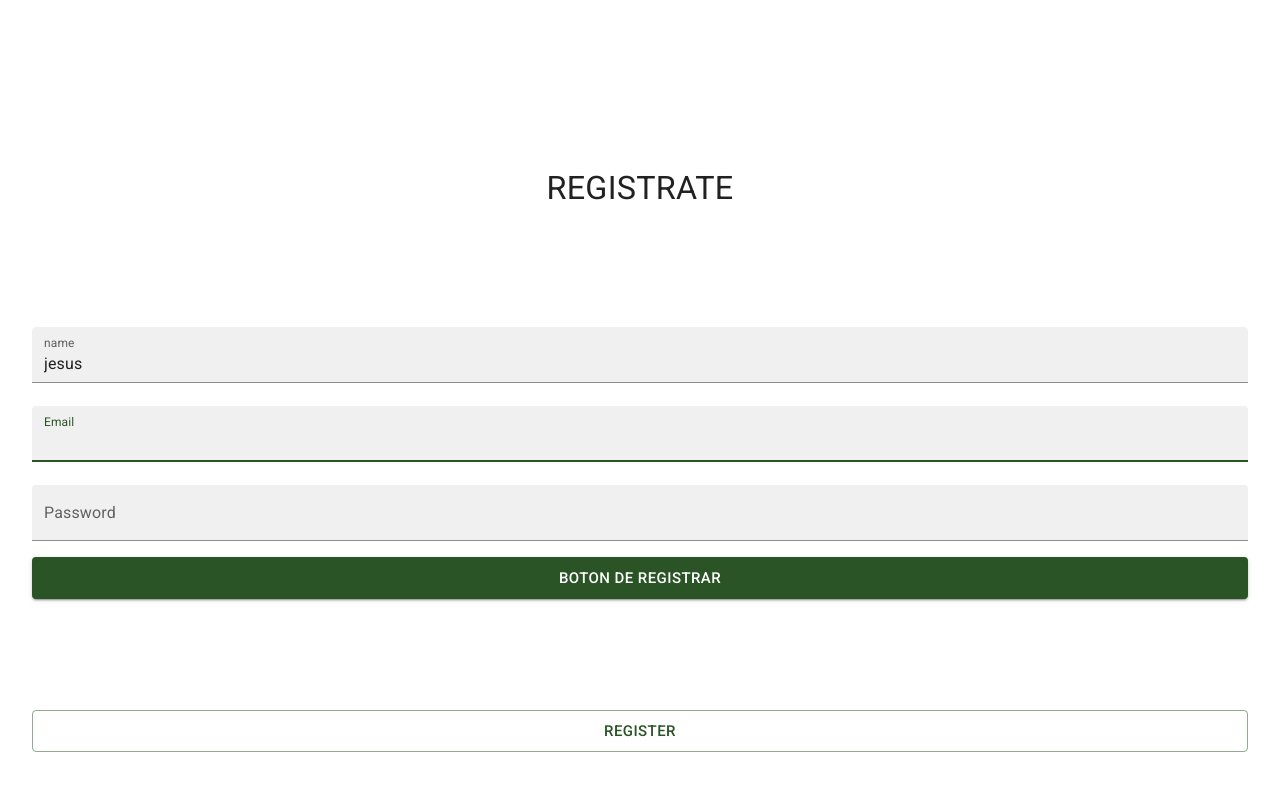
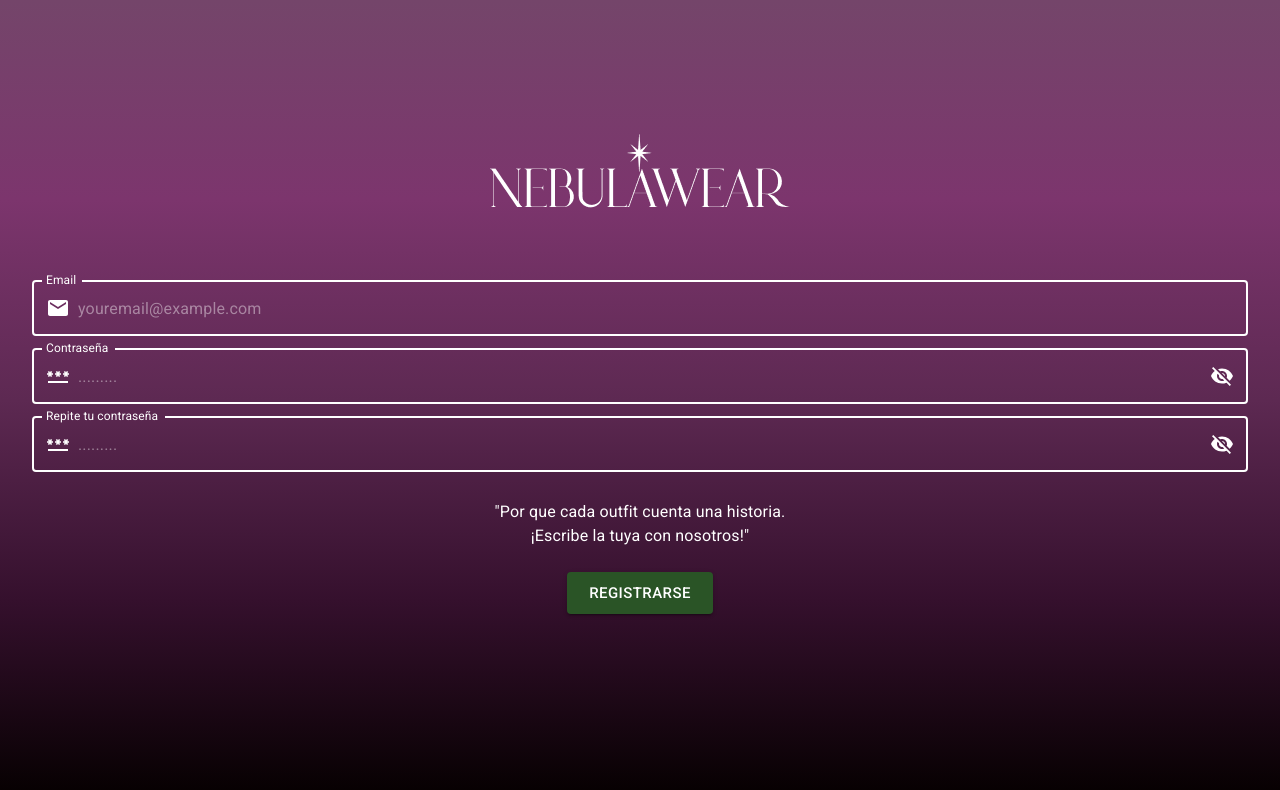
Before and after one commit to Jesusantiago/NebulaWear, a React (Vite) app in the folder client/: page /register in a window 1280 px wide. Shown: the top 790 px of the page. Built offline with nearby package versions, Linux system fonts and the light colour scheme.

Commit message:
ADD new style of register

```diff
--- a/client/src/components/User/LoginForm.jsx
+++ b/client/src/components/User/LoginForm.jsx
@@ -1,7 +1,7 @@
 // @libreria { react-hook-form } encargada de manejar los datos del formulario.
 // @documentacion https://react-hook-form.com/get-started
 import { useForm } from "react-hook-form";
-import { Box, TextField, Button, Alert, InputAdornment } from "@mui/material";
+import { Box, TextField, Button, Alert, InputAdornment, Typography } from "@mui/material";
 import { useState } from "react";
 import { useAuth } from "../../context/isAuthContext";
 import GoogleIcon from '@mui/icons-material/Google';
@@ -71,7 +71,7 @@ const LoginForm = () => {
                 component="form"
                 display="flex"
                 flexDirection="column"
-                justifyContent="space-between"
+                justifyContent="space-around"
                 alignItems="center"
                 sx={{
                     width: 1,
@@ -81,6 +81,7 @@ const LoginForm = () => {
             >
                 <TextField
                     label="Email"
+                    type="email"
                     placeholder="youremail@example.com"
                     variant="outlined"
                     color='primary'
@@ -96,6 +97,11 @@ const LoginForm = () => {
                             </InputAdornment>
                         ),
                         style: {color: 'primary.main'}
+                    }}
+                    sx={{
+                        input: {
+                            color: 'primary.main'
+                        }
                     }}
                     {...register('email', {
                         required: "Este campo es requerido",
@@ -143,9 +149,9 @@ const LoginForm = () => {
                     variant="text"
                     color='primary'
                     size="md"
-                    fullWidth
                     sx={{
-                        textDecoration: 'underline'
+                        textDecoration: 'underline',
+                        mb:5
                     }}
                 >
                     Olvidaste la contraseña?
@@ -156,7 +162,8 @@ const LoginForm = () => {
                 <Button
                     variant="contained"
                     type="submit"
-                    color='black'
+                    // color='blackTransparent'
+                    color="black"
                     margin="dense"
                     size="large"
                     sx={{color: 'primary.main', width: 1/2}}
@@ -180,16 +187,20 @@ const LoginForm = () => {
                 Continue with Google
             </Button>
 
+            <Typography color='primary'>
+                ¿Aún no tienes cuenta?
                 <Button
                     href='/register'
-                color='primary'
+                    color='background'
                     variant="text"
                     size="large"
-                fullWidth
                     mt={6}
+                    sx={{textDecoration:'underline'}}
                 >
-                Aun no tienes cuenta? Registrate
+                    Registrate
                 </Button>
+            </Typography>
+
         </Box>
     );
 }
--- a/client/src/components/User/RegisterUser.jsx
+++ b/client/src/components/User/RegisterUser.jsx
@@ -2,7 +2,11 @@ import { useForm } from "react-hook-form";
 import { Navigate } from "react-router-dom";
 import { useState } from "react";
 import { useAuth } from "../../context/isAuthContext";
-import { Box, Button, TextField, Typography } from "@mui/material";
+import { Alert, Box, Button, InputAdornment, TextField, Typography } from "@mui/material";
+import EmailIcon from '@mui/icons-material/Email'
+import PasswordIcon from '@mui/icons-material/Password'
+import Visibility from '@mui/icons-material/Visibility'
+import VisibilityOff from '@mui/icons-material/VisibilityOff'
 
 const RegisterUser = () => {
     const [error, setError] = useState(null)
@@ -52,6 +56,7 @@ const RegisterUser = () => {
             return false
         }
     }
+
     return (
         <Box
             component="section"
@@ -63,10 +68,11 @@ const RegisterUser = () => {
                 minHeight: "100svh",
                 width: 1,
                 py: 6,
-                px: 4
+                px: 4,
+                background: 'linear-gradient(#74456A, #7C356D, #5D2952, #35102D, #050000)',
             }}
         >
-            {/* title */}
+            {/* img */}
             <Box
                 component="article"
                 display="flex"
@@ -78,9 +84,10 @@ const RegisterUser = () => {
                     height: "20svh"
                 }}
             >
-                <Typography variant="h4" component="h3">
-                    REGISTRATE
-                </Typography>
+               <img
+                    src="src/assets/logos/nebula_logo.png"
+                    alt="Logo de Nebula Wear, tu lugar para puedes comprar ropa de lujo"
+                />
             </Box>
 
             {/* form */}
@@ -89,68 +96,125 @@ const RegisterUser = () => {
                 display="flex"
                 flexDirection="column"
                 justifyContent="space-between"
+                alignItems='center'
                 sx={{
                     width: 1,
-                    height: "35svh"
+                    height:'35svh',
+                    mb:25
                 }}
                 onSubmit={handleSubmit(onSubmit)}
             >
                 <TextField
-                    label="name"
-                    placeholder="your name"
-                    value="jesus"
-                    variant="filled"
-                    color="success"
+                    label="Email"
+                    placeholder="youremail@example.com"
+                    variant="outlined"
+                    color="primary"
                     margin="dense"
                     fullWidth
                     autoFocus
-                    autoComplete="name"
-                    {...register('name', {
+                    focused
+                    autoComplete="Email"
+                    InputProps={{
+                        startAdornment : (
+                            <InputAdornment position="start">
+                                <EmailIcon color="primary"/>
+                            </InputAdornment>
+                        ),
+                        style: {color: 'primary.main'}
+                    }}
+                    sx={{
+                        input: {
+                            color: 'primary.main'
+                        }
+                    }}
+                    {...register('email', {
                         required: "Este campo es requerido",
                         pattern: {
-                            value: /^[a-z ,.'-]+$/i,
-                            message: "Ingrese un nombre valido"
+                            value: /[a-zA-Z0-9_]+([.][a-zA-Z0-9_]+)*@[a-zA-Z0-9_]+([.][a-zA-Z0-9_]+)*[.][a-zA-Z]{2,5}/,
+                            message: "Intenta introducir un correo electronico"
                         },
 
                     })}
                 />
-                {(errors.name && <Alert severity="error"> {errors.email.message} </Alert>)}
+                {(errors.email && <Alert severity="error"> {errors.email.message} </Alert>)}
+
                 <TextField
-                    label="Email"
-                    placeholder="youremail@example.com"
-                    variant="filled"
-                    color="success"
+                    label="Contraseña"
+                    type="password"
+                    placeholder="........."
+                    variant="outlined"
+                    color="primary"
                     margin="dense"
                     fullWidth
-                    autoFocus
-                    autoComplete="email"
-                    {...register('email', {
+                    autoComplete="password"
+                    focused
+                    InputProps={{
+                        startAdornment: (
+                            <InputAdornment position="start">
+                                <PasswordIcon color='primary' />
+                            </InputAdornment>
+                        ),
+                        endAdornment:(
+                            <InputAdornment position="end">
+                                <VisibilityOff color="primary" />
+                            </InputAdornment>
+                        ),
+                        style: {color: 'primary.main'}
+                    }}
+                    sx={{
+                        input: {
+                            color: 'primary.main'
+                        }
+                    }}
+                    {...register('password', {
                         required: "Este campo es requerido",
                         pattern: {
-                            value: /[a-zA-Z0-9_]+([.][a-zA-Z0-9_]+)*@[a-zA-Z0-9_]+([.][a-zA-Z0-9_]+)*[.][a-zA-Z]{2,5}/,
+                            value: /^(?=.*[a-z])(?=.*[A-Z])(?=.*\d)[A-Za-z\d$@$!%*?&]{8,15}/,
                             message: "Intenta introduciendo un correo electronico"
                         },
-
                     })}
                 />
-                {(errors.email && <Alert severity="value"> {errors.email.message} </Alert>)}
+                {(errors.password && <Alert severity="error"> {errors.password.message} </Alert>)}
 
                 <TextField
-                    label="Password"
+                    label="Repite tu contraseña"
                     type="password"
                     placeholder="........."
-                    variant="filled"
-                    color="success"
+                    variant="outlined"
+                    color="primary"
                     margin="dense"
                     fullWidth
                     autoComplete="current-password"
+                    focused
+                    InputProps={{
+                        startAdornment : (
+                            <InputAdornment position="start">
+                                <PasswordIcon color="primary" />
+                            </InputAdornment>
+                        ),
+                        endAdornment:(
+                            <InputAdornment position="end">
+                                <VisibilityOff color="primary" />
+                            </InputAdornment>
+                        ),
+                        style: {color: 'primary.main'}
+                    }}
+                    sx={{
+                        input: {
+                            color: 'primary.main'
+                        }
+                    }}
                     {...register('password', {
                         required: "Este campo es requerido",
-                        // pattern: /^(?=.*[a-z])(?=.*[A-Z])(?=.*\d)[A-Za-z\d$@$!%*?&]{8,15}/,
+                        pattern: /^(?=.*[a-z])(?=.*[A-Z])(?=.*\d)[A-Za-z\d$@$!%*?&]{8,15}/,
                     })}
                 />
+                {(errors.password && <Alert severity="error"> {errors.password.message} </Alert>)}
 
-                {(errors.password && <Alert severity="error"> {errors.password.message} </Alert>)}
+                <Typography color='primary' textAlign='center' sx={{my:3}}>
+                    "Por que cada outfit cuenta una historia. <br/> ¡Escribe la tuya con nosotros!"
+                </Typography>
+
 
                 <Button
                     variant="contained"
@@ -159,26 +223,13 @@ const RegisterUser = () => {
                     margin="dense"
                     size="large"
                 >
-                    Boton de registrar
+                    Registrarse
                 </Button>
                 {
                     error && <Alert severity={error.severity}> {error.message}</Alert>
                 }
             </Box>
 
-
-            <Button
-                href='/login'
-                type="submit"
-                color='success'
-                underline="none"
-                variant="outlined"
-                size="large"
-                fullWidth
-                mt={6}
-            >
-                Register
-            </Button>
         </Box>
     )
 }
--- a/client/src/main.jsx
+++ b/client/src/main.jsx
@@ -23,7 +23,10 @@ let theme = createTheme({
       main:"#8A4F7D",
     },
     black: {
-      main: "#0B0F0B"
+      main: "#0B0F0B50",
+    },
+    yellow:{
+      secondary: "#55433c"
     },
     error: {
       main: "#d50000",
```
Lines whose indentation alone changed are shown as unchanged.
